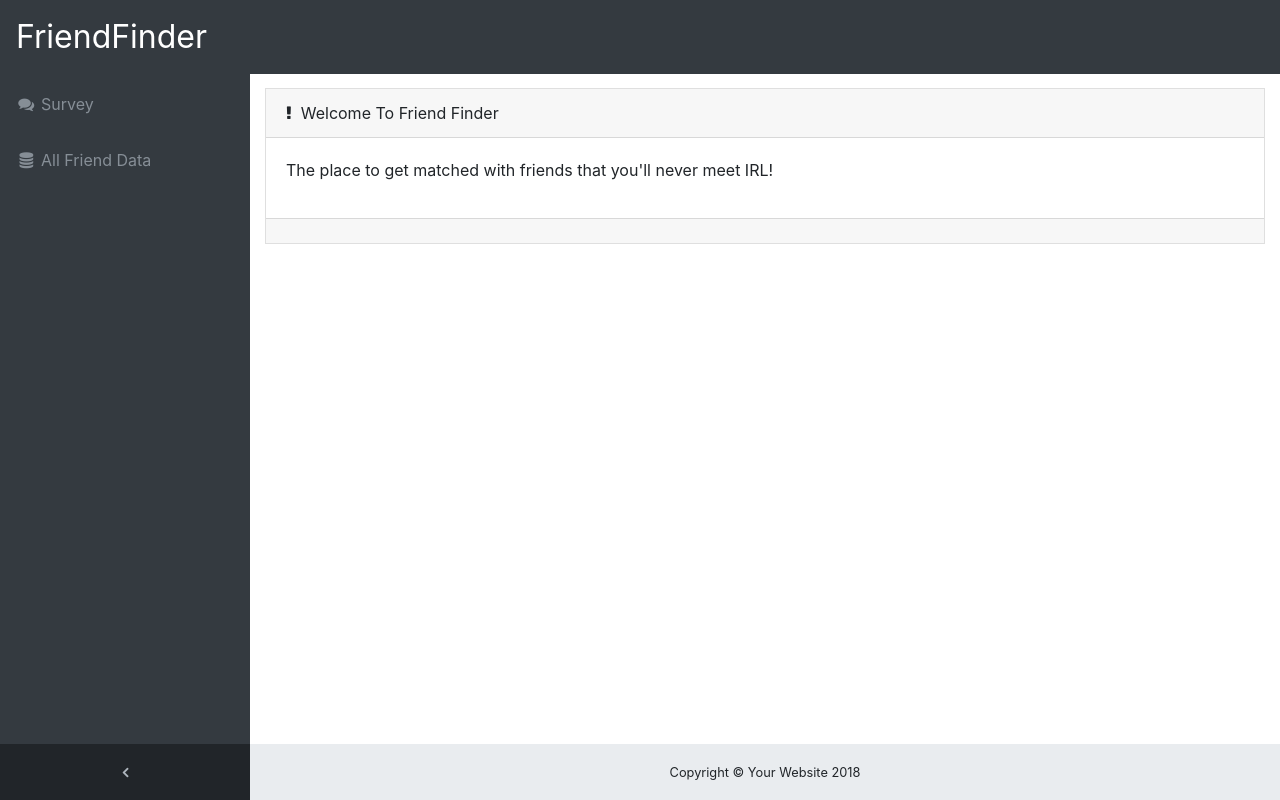
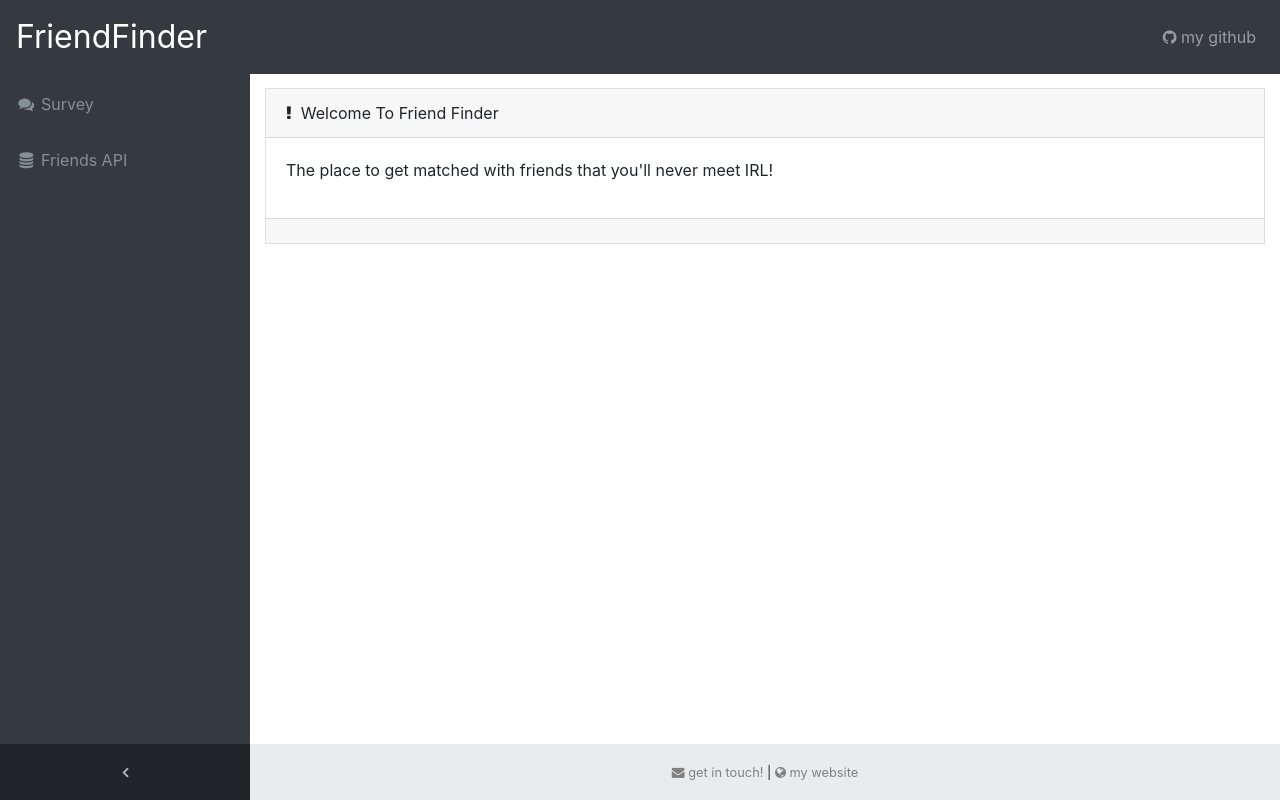
Before and after one commit to dimstar/friendfinder, a website: page app/public/index.html in a window 1280 px wide. Drawn offline with Linux system fonts and the light colour scheme; files that its build step writes are made by us from their sources; files whose address does not match are found by name.

Commit message:
added some links

```diff
--- a/app/public/assets/css/sb-admin.css
+++ b/app/public/assets/css/sb-admin.css
@@ -515,6 +515,10 @@ footer.sticky-footer {
   line-height: 55px;
 }
 
+footer.sticky-footer a {
+  color: gray;
+}
+
 @media (min-width: 992px) {
   footer.sticky-footer {
     width: calc(100% - 250px);
--- a/app/public/index.html
+++ b/app/public/index.html
@@ -36,7 +36,7 @@
         <li class="nav-item" data-toggle="tooltip" data-placement="right" title="Dashboard">
             <a class="nav-link" href="/api/friends">
               <i class="fa fa-fw fa-database"></i>
-              <span class="nav-link-text">All Friend Data</span>
+              <span class="nav-link-text">Friends API</span>
             </a>
           </li>
       </ul>
@@ -49,18 +49,11 @@
       </ul>
       <ul class="navbar-nav ml-auto">
 
-        <!-- <li class="nav-item">
-          <form class="form-inline my-2 my-lg-0 mr-lg-2">
-            <div class="input-group">
-              <input class="form-control" type="text" placeholder="Search for...">
-              <span class="input-group-append">
-                <button class="btn btn-primary" type="button">
-                  <i class="fa fa-search"></i>
-                </button>
-              </span>
-            </div>
-          </form>
-        </li> -->
+        <li class="nav-item">
+          <a class="nav-link text-left" href="https://github.com/dimstar/friendfinder">
+            <i class="fa fa-github"></i> my github
+          </a>
+        </li>
         <!-- <li class="nav-item">
           <a class="nav-link" data-toggle="modal" data-target="#exampleModal">
             <i class="fa fa-fw fa-sign-out"></i>Logout</a>
@@ -87,7 +80,7 @@
     <footer class="sticky-footer">
       <div class="container">
         <div class="text-center">
-          <small>Copyright © Your Website 2018</small>
+          <small><a href="mailto:kyle@dimstar.io"><i class="fa fa-envelope"></i> get in touch!</a> | <a href="http://dimstar.io"><i class="fa fa-globe"></i> my website</a></small>
         </div>
       </div>
     </footer>
```
